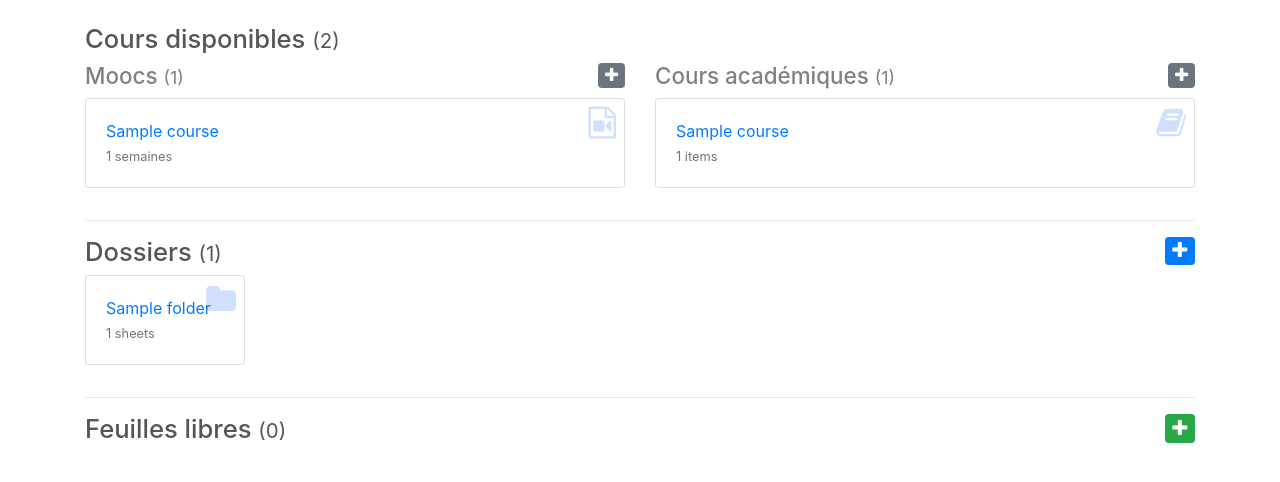
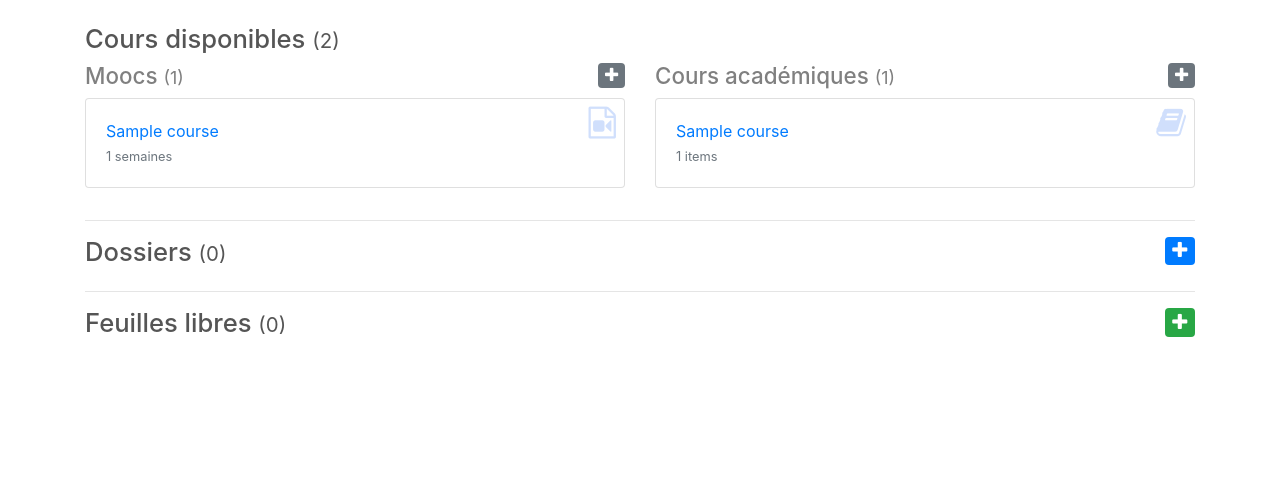
Before and after one commit to wilcoln/klazor, a Django app: page / in a window 1280 px wide. Shown: the part 76-558 px from the top of the page. Run offline with Django 3.2, Linux system fonts and the light colour scheme; tables that the repository leaves empty hold one stand-in row (values such as "Sample post"); some libraries are stand-ins or nearby versions.

Commit message:
Add parent relationship to folder and polish the folder html page

```diff
--- a/klazor/models.py
+++ b/klazor/models.py
@@ -204,6 +204,7 @@ class ImageContent(Content):
 class Folder(models.Model):
     name = models.CharField(max_length=20, blank=True, null=True)
     sheet_set = models.ManyToManyField(Sheet, blank=True)
+    parent = models.ForeignKey('Folder', on_delete=models.CASCADE)
 
     def __str__(self):
         return self.name
--- a/klazor/views.py
+++ b/klazor/views.py
@@ -7,9 +7,9 @@ from django.shortcuts import HttpResponse
 def welcome(request):
     mooc_courses = MoocCourse.objects.all()
     school_courses = SchoolCourse.objects.all()
-    folders = Folder.objects.all()
+    folders = Folder.objects.filter(parent_id=1, id__gt=1) # We remove the root folder
     # TODO Change this silly query
-    folder_free_sheets = Sheet.objects.filter(folder__sheet_set__folder__isnull=True)  # sheets libre de tout dossier
+    folder_free_sheets = Sheet.objects.filter(folder__sheet_set__folder__isnull=True) | Sheet.objects.filter(folder__sheet_set__folder__id=1)  # sheets libre de tout dossier
     free_sheets = [sheet for sheet in folder_free_sheets if not hasattr(sheet, 'item')]  # sheets libre de tout dossier ET non Item
     return render(request, 'welcome.html', {
         'mooc_courses': mooc_courses,
@@ -40,6 +40,8 @@ def view_school_course_item(request, id):
 
 
 def view_folder(request, id):
+    if id==1:
+        return welcome(request)
     folder = Folder.objects.get(pk=id)
     return render(request, 'folder.html', {'folder': folder})
 
--- a/static/css/base.css
+++ b/static/css/base.css
@@ -36,3 +36,18 @@ blockquote {
   margin: 1.5em 10px;
   padding: 0.5em 10px;
 }
+
+.tiny .folder-name, .tiny .sheet-title{
+    text-overflow: ellipsis;
+    width: 97px;
+    overflow:hidden;
+    white-space:nowrap;
+    text-transform: capitalize;
+}
+.tiny .course-title{
+    text-overflow: ellipsis;
+    width: 270px;
+    overflow:hidden;
+    white-space:nowrap;
+    text-transform: capitalize;
+}
--- a/templates/includes/components/tiny/folder.html
+++ b/templates/includes/components/tiny/folder.html
@@ -1,8 +1,9 @@
 <a href="{% url 'folder' folder.id %}">
     <div class="tiny card folder mb-3">
         <i class="fa fa-folder"></i>
-        <div class="card-body">{{ folder.name }}<br>
-            <small class="text-muted ">{{ folder.sheet_set.all.count}} sheets</small>
+        <div class="card-body">
+            <div class="folder-name">{{ folder.name }} </div>
+            <small class="text-muted ">{{ folder.sheet_set.all.count |add:folder.folder_set.all.count}} items</small>
         </div>
     </div>
 </a>
--- a/templates/includes/components/tiny/mooc_course.html
+++ b/templates/includes/components/tiny/mooc_course.html
@@ -1,7 +1,10 @@
 <a href="{% url 'mooc-course' mooc_course.id %}">
     <div class="tiny card mooc-course mb-3">
         <i class="fa fa-file-movie-o"></i>
-        <div class="card-body">{{ mooc_course.title }}<br>
+        <div class="card-body">
+            <div class="course-name">
+                {{ mooc_course.title }}
+            </div>
             <small class="text-muted ">{{ mooc_course.week_set.all.count }} semaines</small>
         </div>
     </div>
--- a/templates/includes/components/tiny/school_course.html
+++ b/templates/includes/components/tiny/school_course.html
@@ -1,7 +1,10 @@
 <a href="{% url 'school-course' school_course.id %}">
     <div class="tiny card school-course mb-3">
         <i class="fa fa-book"></i>
-        <div class="card-body">{{ school_course.title }}<br>
+        <div class="card-body">
+            <div class="course-name">
+                {{ school_course.title }}
+            </div>
             <small class="text-muted ">{{ school_course.item_set.all.count}} items</small>
         </div>
     </div>
--- a/templates/includes/components/tiny/sheet.html
+++ b/templates/includes/components/tiny/sheet.html
@@ -1,7 +1,8 @@
 <a href="{% url 'sheet' sheet.id %}">
     <div class="tiny card sheet mb-3">
         <i class="fa fa-leaf"></i>
-        <div class="card-body">{{ sheet.title }}<br>
+        <div class="card-body">
+            <div class="sheet-title">{{ sheet.title }}</div>
             <small class="text-muted ">{{ sheet.content_set.all.count }} contents</small>
         </div>
     </div>
```
Also changed, not shown: templates/folder.html (+19 -2 lines), klazor/migrations/0005_auto_20190516_0401.py (added).
